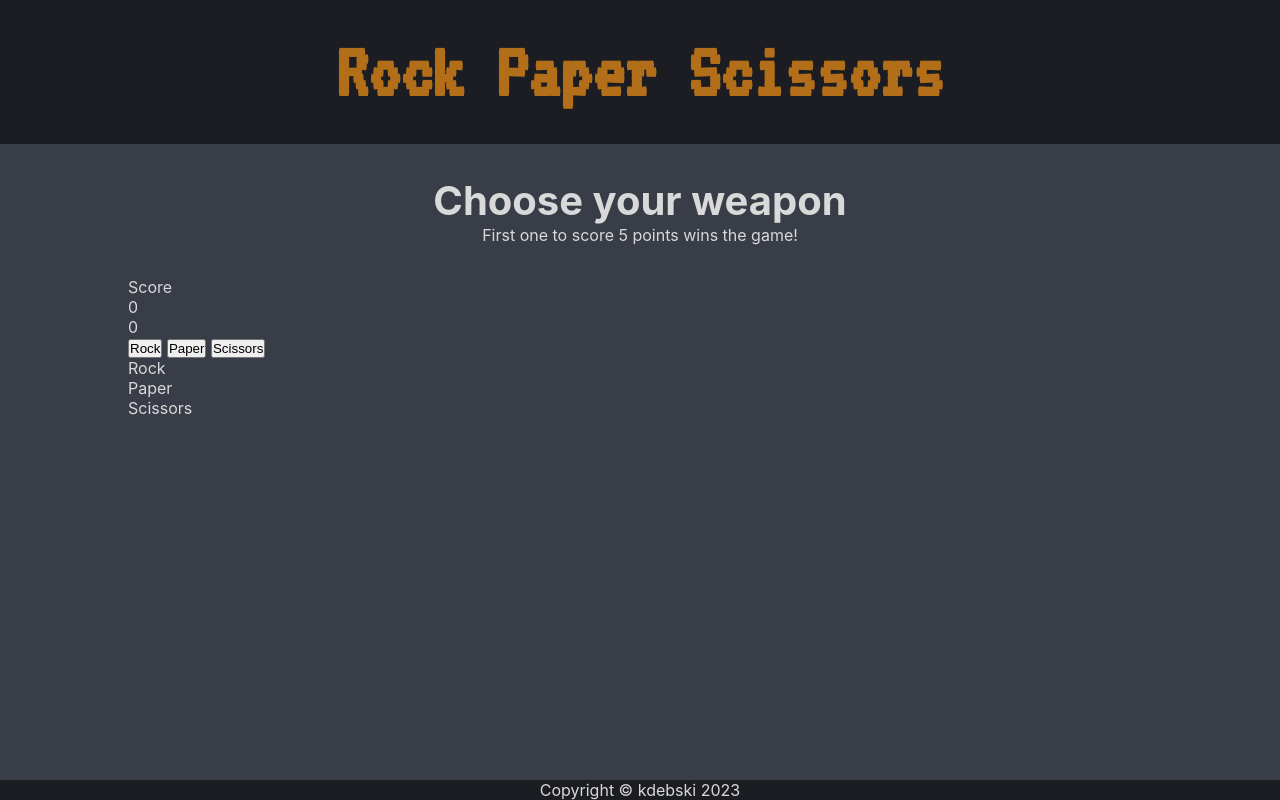
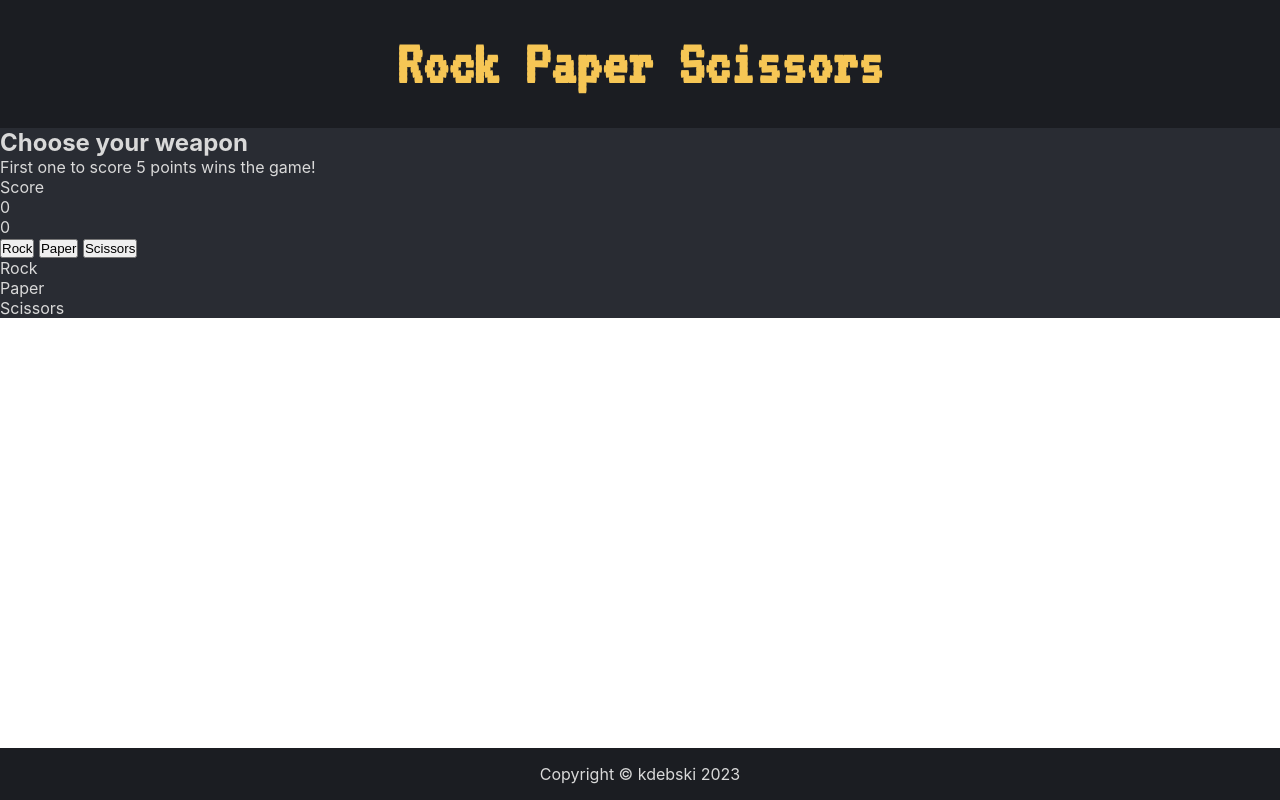
Before and after one commit to DrewnioQ/rock-paper-scissors, a plain HTML site: page index.html in a window 1280 px wide. Drawn offline with Linux system fonts and the light colour scheme.

Commit message:
Style header in styles.css

```diff
--- a/index.html
+++ b/index.html
@@ -13,12 +13,9 @@
   </head>
   <body>
     <header class="container header">
-      <div class="wrapper">
       <h1 class="header-title">Rock Paper Scissors</h1>
-      </div>
     </header>
-    <div class="container content">
-      <div class="wrapper">
+    <main class="container content">
       <section class="rules">
         <h2 class="rules-text">Choose your weapon</h2>
         <p class="rules-text-small">
@@ -44,10 +41,9 @@
           <div class="button">Scissors</div>
         </div>
       </section>
-      </div>
-    </div>
+    </main>
     <footer class="container footer">
-      <div class="wrapper">Copyright © kdebski 2023</div>
+      <p class="footer-text">Copyright © kdebski 2023</p>
     </footer>
   </body>
 </html>
--- a/styles.css
+++ b/styles.css
@@ -1,9 +1,9 @@
 :root {
   --background-dark: hsl(222, 11%, 12%);
-  --background-regular: hsl(222, 11%, 25%);
+  --background-regular: hsl(222, 11%, 18%);
   --background-light: hsl(222, 11%, 35%);
   --text-light: hsl(0, 0%, 85%);
-  --text-title: hsl(33, 75%, 40%);
+  --text-title: hsl(42, 90%, 65%);
 }
 
 *,
@@ -16,21 +16,12 @@
 
 body {
   font-family: Inter, Helvetica Neue, Helvetica, Arial, sans-serif;
-  margin: 0;
   min-height: 100vh;
-  display: flex;
-  flex-direction: column;
 }
 
 /* SHARED */
 .container {
-  width: 100vw;
-}
-
-.wrapper {
-  margin: 0 auto;
-  width: 80%;
-  max-width: 1100px;
+  /* width: 100vw; */
 }
 
 .header,
@@ -44,8 +35,12 @@ body {
 .header-title {
   font-family: "VT323", monospace;
   color: var(--text-title);
-  font-size: 5rem;
-  margin: 2rem;
+  font-size: 4rem;
+  padding: 2rem 1rem;
+}
+
+.header {
+  text-justify: center;
 }
 
 /* CONTENT */
@@ -53,16 +48,16 @@ body {
   flex: auto;
   background-color: var(--background-regular);
   color: var(--text-light);
-}
-
-/* RULES */
-.rules {
-  text-align: center;
-  margin: 2rem 0 2rem 0;
-}
-
-.rules-text {
-  font-size: 2.5rem;
+  height: 100%;
 }
 
 /* FOOTER */
+.footer {
+  position: absolute;
+  bottom: 0;
+  width: 100vw;
+}
+
+.footer-text {
+  padding: 1rem 1rem;
+}
```
Lines whose indentation alone changed are shown as unchanged.
